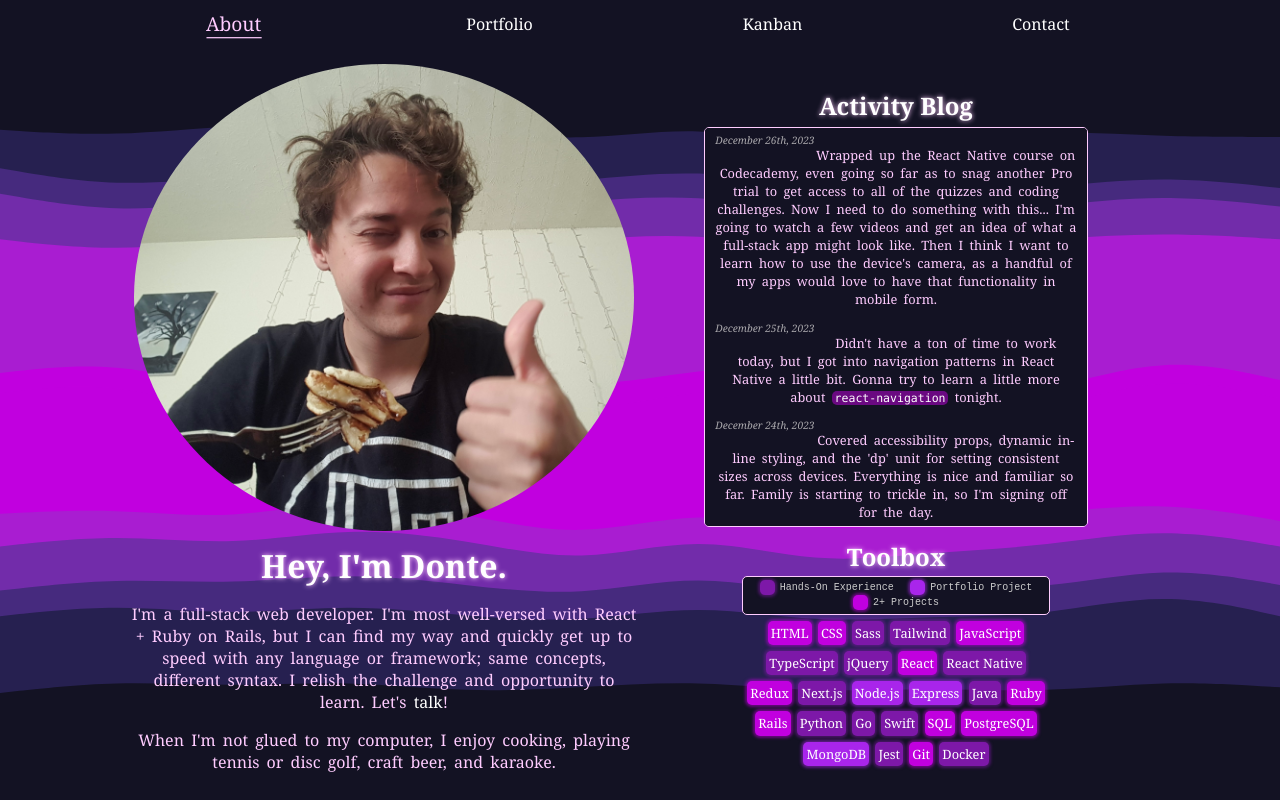
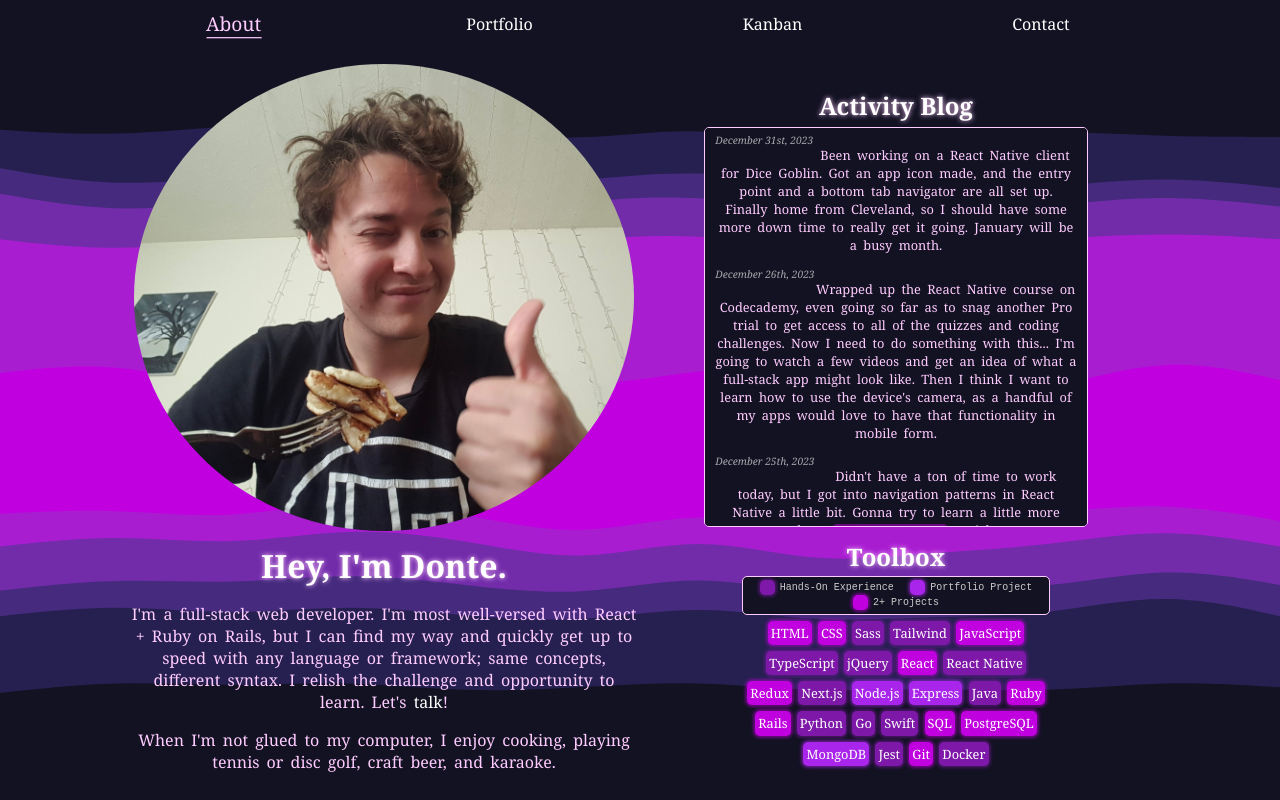
Before and after one commit to dawnteigh/dawnteigh.github.io, a React (Create React App) app: page /#/ in a window 1280 px wide. Built offline with nearby package versions, Linux system fonts and the light colour scheme.

Commit message:
12/31 entry

```diff
--- a/src/data/activity.js
+++ b/src/data/activity.js
@@ -1,4 +1,8 @@
 export const activity = [
+  {
+    date: "December 31st, 2023",
+    entry: "Been working on a React Native client for Dice Goblin. Got an app icon made, and the entry point and a bottom tab navigator are all set up. Finally home from Cleveland, so I should have some more down time to really get it going. January will be a busy month."
+  },
   {
     date: "December 26th, 2023",
     entry: "Wrapped up the React Native course on Codecademy, even going so far as to snag another Pro trial to get access to all of the quizzes and coding challenges. Now I need to do something with this... I'm going to watch a few videos and get an idea of what a full-stack app might look like. Then I think I want to learn how to use the device's camera, as a handful of my apps would love to have that functionality in mobile form."
```
